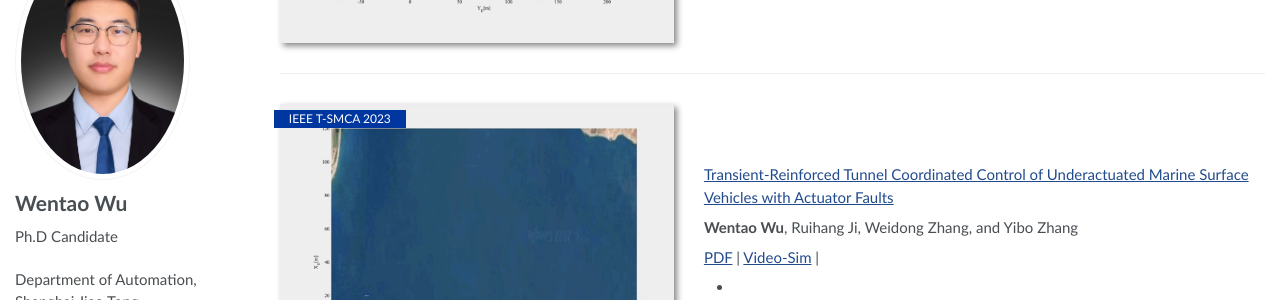
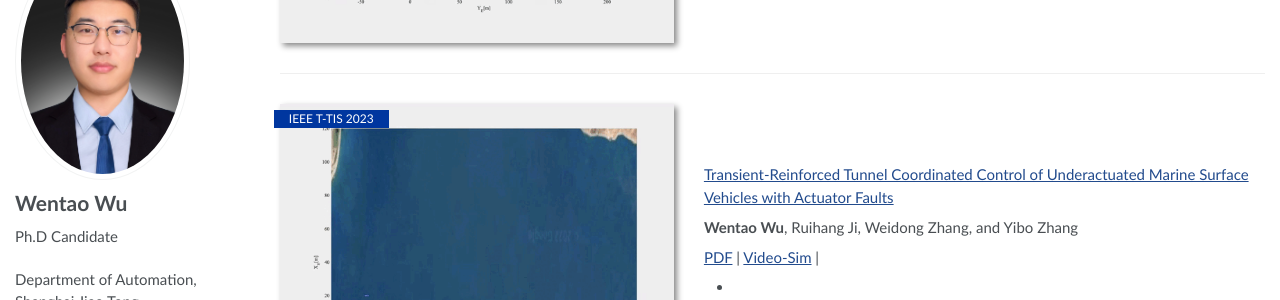
Before and after one commit to wwtsjtu/wwt.github.io, a Jekyll site: the page built from _pages/about.md, in a window 1280 px wide and 900 px high, scrolled down 1572 px. Shown: the part 149-449 px from the top of the window. Built offline with Jekyll 4.4.1, drawn with Linux system fonts in a browser that asks for light colours; some web fonts are replaced.

Commit message:
Update about.md

```diff
--- a/_pages/about.md
+++ b/_pages/about.md
@@ -66,7 +66,7 @@ My research interest includes neural machine translation and computer vision. I
 </div>
 </div>
 
-<div class='paper-box'><div class='paper-box-image'><div><div class="badge">IEEE T-SMCA 2023</div><img src='/assets/Video/Video-Sim/WuWentao-2023-IEEE-TITS.gif' alt="sym" width="100%"></div></div>
+<div class='paper-box'><div class='paper-box-image'><div><div class="badge">IEEE T-TIS 2023</div><img src='/assets/Video/Video-Sim/WuWentao-2023-IEEE-TITS.gif' alt="sym" width="100%"></div></div>
 <div class='paper-box-text' markdown="1">
 
 [Transient-Reinforced Tunnel Coordinated Control of Underactuated Marine Surface Vehicles with Actuator Faults](https://ieeexplore.ieee.org/document/10292769)
```
